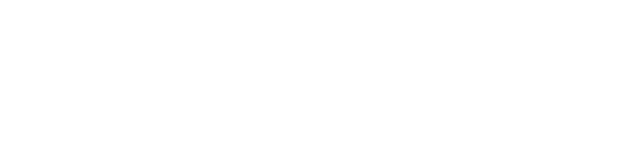
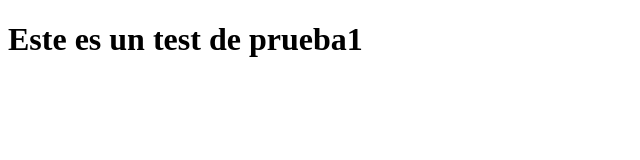
Before and after one commit to franvelsa/solotest3, a plain HTML site: page index.html in a window 1280 px wide. Shown: the whole page, without its empty margins (0-640 px from the left). Drawn offline with Linux system fonts and the light colour scheme.

Commit message:
segundo commit

```diff
--- a/index.html
+++ b/index.html
@@ -7,6 +7,7 @@
     <title>Document</title>
 </head>
 <body>
+    <h1>Este es un test de prueba1</h1>
 
 </body>
 </html>
```
